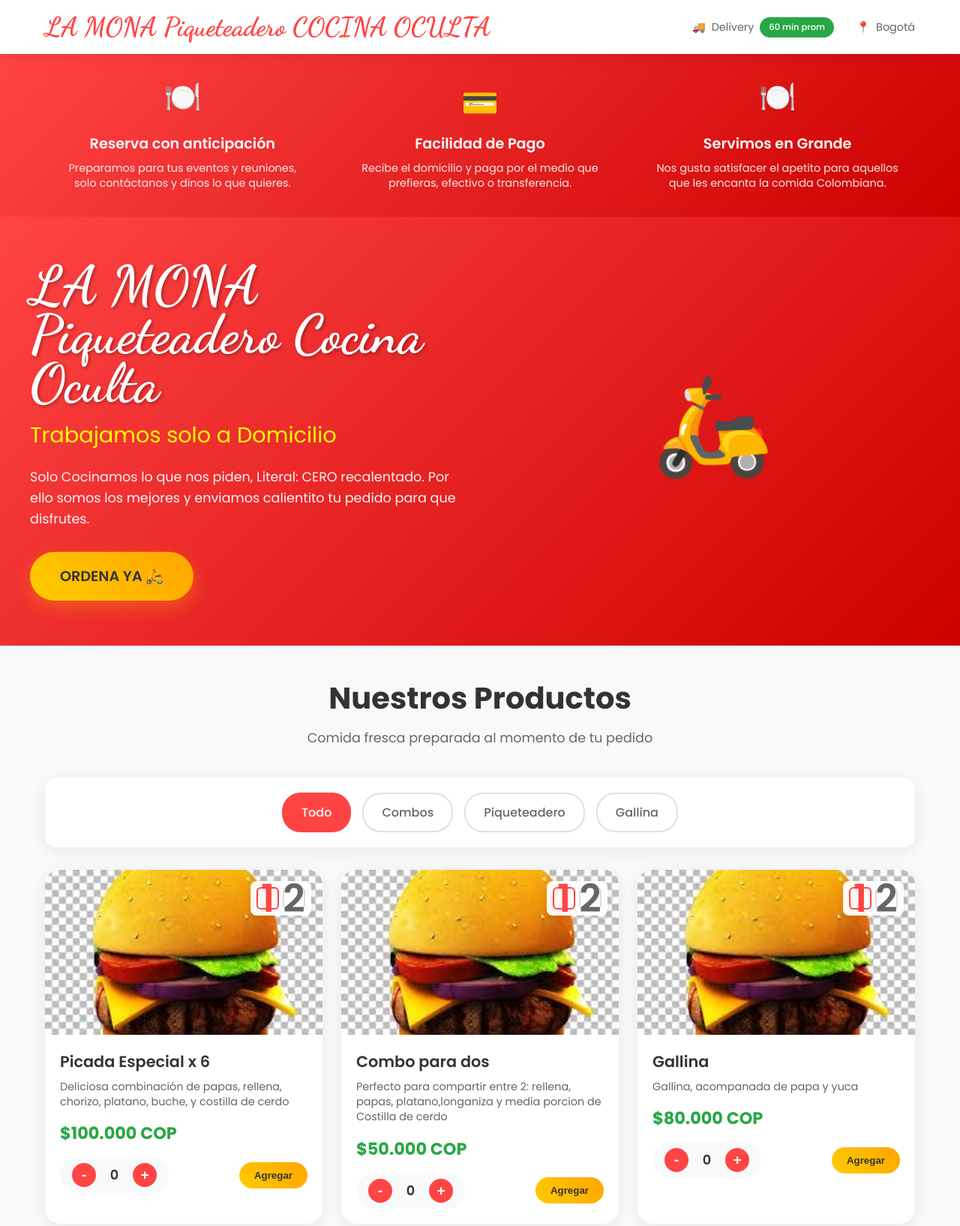
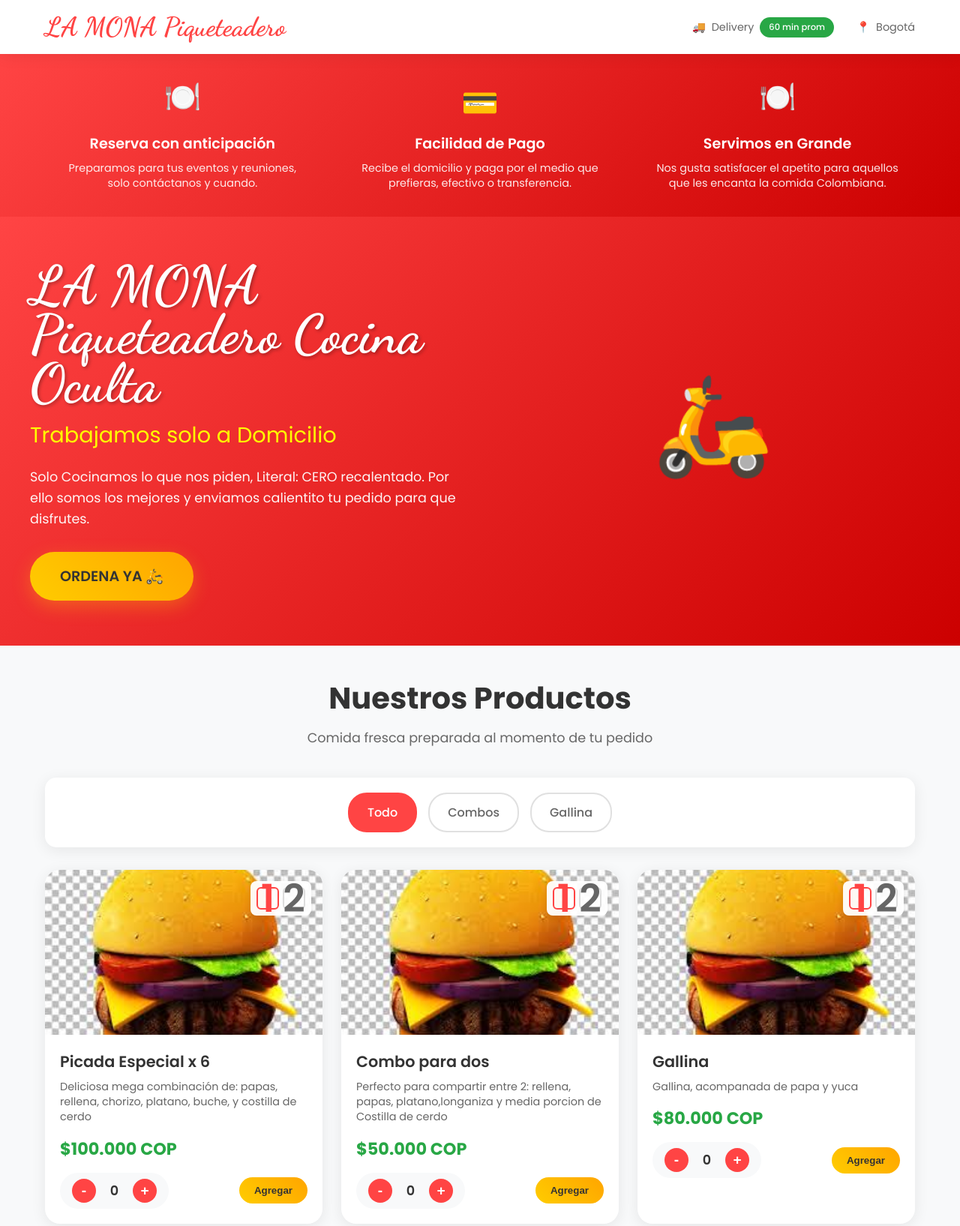
Before and after one commit to ComidasColombianas/lamonapiqueteadero, a plain HTML site: page index.html in a window 1280 px wide. Shown: the top 1635 px of the page at 75% size. Drawn offline with Linux system fonts and the light colour scheme.

Commit message:
Update index.html

```diff
--- a/index.html
+++ b/index.html
@@ -881,7 +881,7 @@
     <!-- Header Navigation -->
     <nav class="header-nav">
         <div class="nav-content">
-            <a href="#" class="logo">LA MONA Piqueteadero COCINA OCULTA</a>
+            <a href="#" class="logo">LA MONA Piqueteadero</a>
             <div class="nav-info">
                 <div class="delivery-info">
                     <span>🚚</span>
@@ -902,7 +902,7 @@
             <div class="benefit-card">
                 <div class="benefit-icon">🍽️</div>
                 <h3>Reserva con anticipación</h3>
-                <p>Preparamos para tus eventos y reuniones, solo contáctanos y dinos lo que quieres.</p>
+                <p>Preparamos para tus eventos y reuniones, solo contáctanos y cuando.</p>
             </div>
             <div class="benefit-card">
                 <div class="benefit-icon">💳</div>
@@ -944,7 +944,7 @@
             <div class="category-tabs">
                 <div class="category-tab active" onclick="filterCategory('all')">Todo</div>
                 <div class="category-tab" onclick="filterCategory('combos')">Combos</div>
-                <div class="category-tab" onclick="filterCategory('piqueteadero')">Piqueteadero</div>
+<!--                 <div class="category-tab" onclick="filterCategory('piqueteadero')">Piqueteadero</div> -->
                 <div class="category-tab" onclick="filterCategory('alitas')">Gallina</div>
             </div>
         </div>
@@ -952,7 +952,7 @@
         <!-- Products Grid -->
         <div class="products-grid">
             <!-- Salchipapa -->
-            <div class="product-card" data-category="piqueteadero" data-product="Picada Especial">
+            <div class="product-card" data-category="Combos" data-product="Mega Picada">
                 <div class="product-image">
                     <div class="photo-selector">
                         <div class="photo-options">
@@ -960,11 +960,11 @@
                             <div class="photo-option" onclick="selectPhoto(this, 'images/placeholder.jpg')">2</div>
                         </div>
                     </div>
-                    <img src="images/placeholder.jpg" alt="Picada Especial" onerror="this.onerror=null; this.src='images/placeholder.jpg';">
+                    <img src="images/placeholder.jpg" alt="Mega Picada" onerror="this.onerror=null; this.src='images/placeholder.jpg';">
                 </div>
                 <div class="product-info">
                     <h3 class="product-name">Picada Especial x 6</h3>
-                    <p class="product-description">Deliciosa combinación de papas, rellena, chorizo, platano, buche, y costilla de cerdo</p>
+                    <p class="product-description">Deliciosa mega combinación de: papas, rellena, chorizo, platano, buche, y costilla de cerdo</p>
                     <div class="product-price">$100.000 COP</div>
                     <div class="product-actions">
                         <div class="quantity-control">
```
